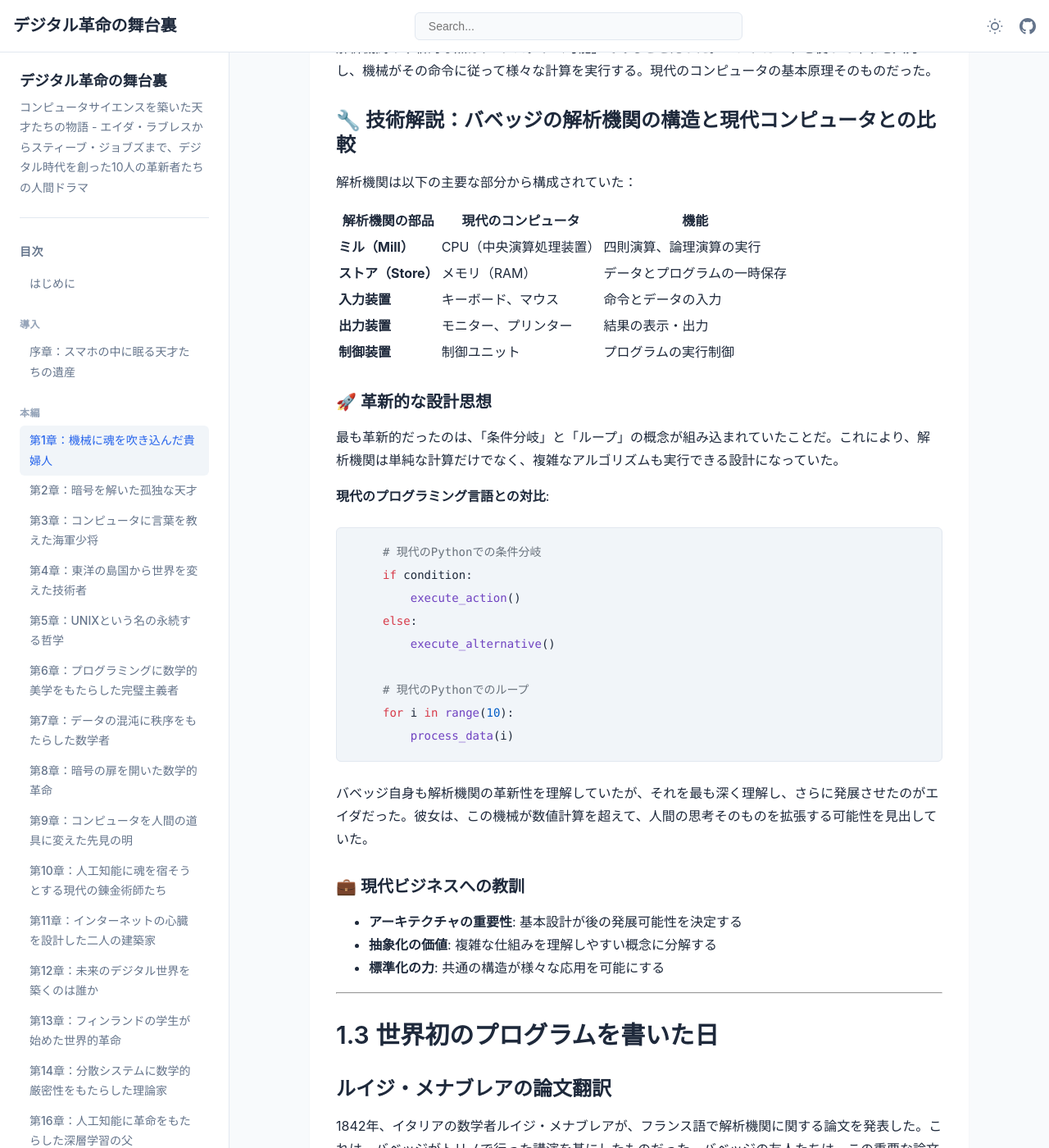
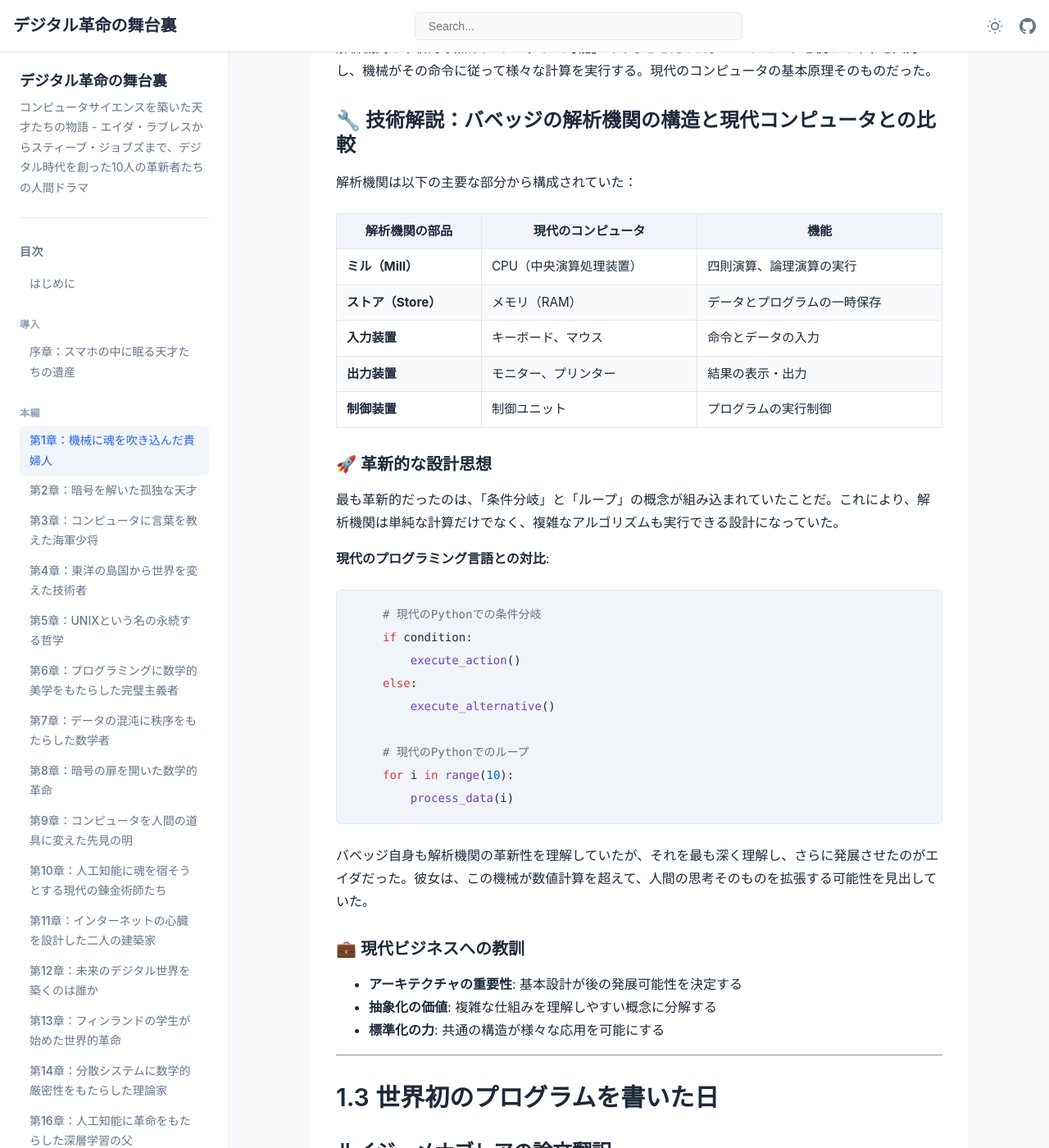
Before and after one commit to itdojp/cs-visionaries-book, a Jekyll site: the page built from docs/chapters/chapter01.md, in a window 1280 px wide and 1400 px high, scrolled down 4349 px. Shown: the whole window at 82% size. Built offline with Jekyll 4.4.1, drawn with Linux system fonts in a browser that asks for light colours.

Commit message:
Sync shared assets v3.2.1

```diff
--- a/book-config.json
+++ b/book-config.json
@@ -66,7 +66,7 @@
     }
   },
   "shared": {
-    "version": "3.2.0",
-    "lastSync": "2026-02-02T15:59:49.953Z"
+    "version": "3.2.1",
+    "lastSync": "2026-02-04T10:04:44.597Z"
   }
 }
--- a/docs/assets/css/main.css
+++ b/docs/assets/css/main.css
@@ -321,6 +321,30 @@ a:hover {
     padding: 0.375rem 0.75rem;
 }
 
+/* Sidebar Footer */
+.sidebar-footer {
+    margin-top: 2rem;
+    padding-top: 1rem;
+    border-top: 1px solid var(--border-color);
+}
+
+.external-links {
+    display: flex;
+    gap: 0.75rem;
+    flex-wrap: wrap;
+}
+
+.external-link {
+    font-size: 0.875rem;
+    color: var(--text-secondary);
+    text-decoration: none;
+}
+
+.external-link:hover {
+    color: var(--text-primary);
+    text-decoration: underline;
+}
+
 /* Main Content */
 .book-main {
     flex: 1;
@@ -340,6 +364,40 @@ a:hover {
     border-radius: 8px;
     padding: 2rem;
     box-shadow: var(--shadow-sm);
+    overflow-x: auto;
+    -webkit-overflow-scrolling: touch;
+}
+
+/* Content Elements */
+.page-content img,
+.page-content svg,
+.page-content video {
+    max-width: 100%;
+    height: auto;
+}
+
+.page-content table {
+    width: 100%;
+    border-collapse: collapse;
+    border-spacing: 0;
+    margin: 1.5rem 0;
+    font-size: 0.95rem;
+}
+
+.page-content th,
+.page-content td {
+    border: 1px solid var(--border-color);
+    padding: 0.5rem 0.75rem;
+    vertical-align: top;
+}
+
+.page-content thead th {
+    background: var(--bg-tertiary);
+    font-weight: 600;
+}
+
+.page-content tbody tr:nth-child(even) {
+    background: var(--bg-secondary);
 }
 
 /* Search */
@@ -534,28 +592,3 @@ a:hover {
         padding: 0;
     }
 }
-
-
-/* Sidebar footer */
-.sidebar-footer {
-    margin-top: 2rem;
-    padding-top: 1rem;
-    border-top: 1px solid var(--border-color);
-}
-
-.external-links {
-    display: flex;
-    gap: 0.75rem;
-    flex-wrap: wrap;
-}
-
-.external-link {
-    font-size: 0.875rem;
-    color: var(--text-secondary);
-    text-decoration: none;
-}
-
-.external-link:hover {
-    color: var(--text-primary);
-    text-decoration: underline;
-}
--- a/docs/assets/css/mobile-responsive.css
+++ b/docs/assets/css/mobile-responsive.css
@@ -10,10 +10,9 @@
   opacity: 0;
 }
 
-/* Visible focus outline for keyboard accessibility */
+/* Prevent page jumping and unwanted focus */
 .sidebar-toggle:focus {
-  outline: 2px solid var(--primary-color);
-  outline-offset: 2px;
+  outline: none;
 }
 
 html {
--- a/docs/assets/css/syntax-highlighting.css
+++ b/docs/assets/css/syntax-highlighting.css
@@ -196,10 +196,7 @@ pre[data-lang]::before {
     opacity: 0;
 }
 
-.code-block-wrapper:hover .copy-button,
-.code-block-wrapper:focus-within .copy-button,
-pre:hover .copy-button,
-pre:focus-within .copy-button {
+.code-block-wrapper:hover .copy-button {
     opacity: 1;
 }
 
```
